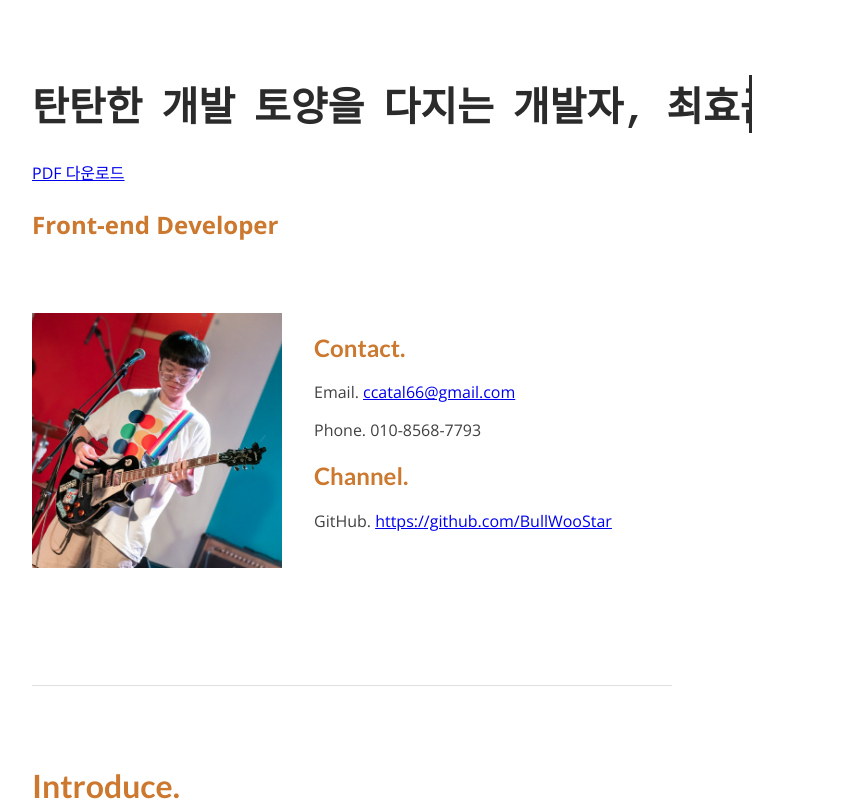
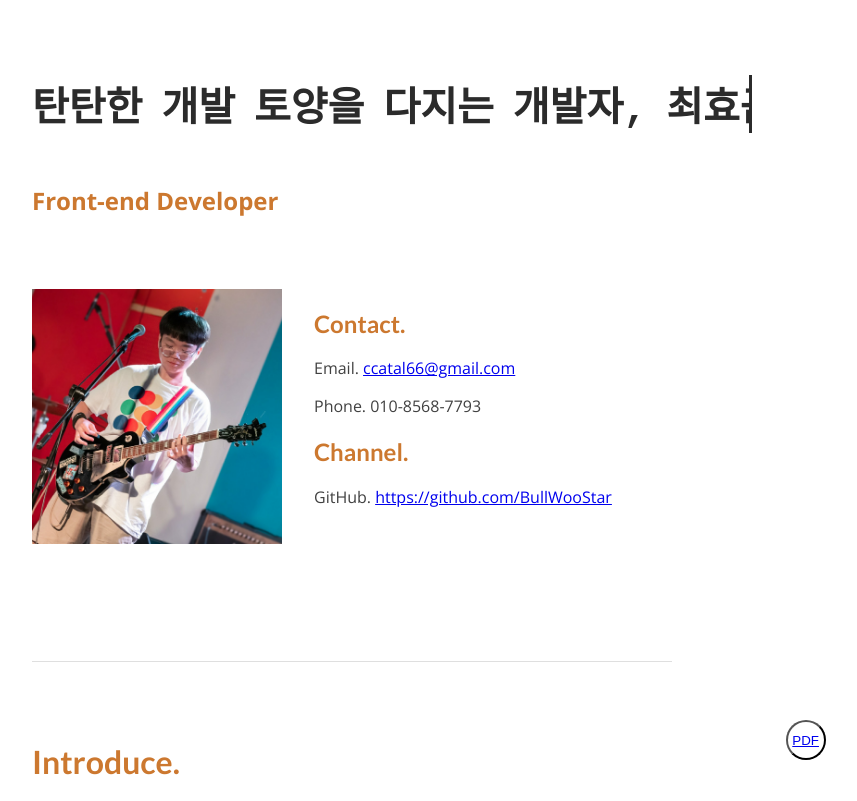
Before and after one commit to BullWooStar/my-resume, a Next.js app: page / in a window 1280 px wide. Shown: the top 801 px of the page, without its empty margins (288-1145 px from the left). Built offline with nearby package versions, Linux system fonts and the light colour scheme.

Commit message:
feat: pdf버튼생성

```diff
--- a/UI&Layout/PdfDownLoadButton.js
+++ b/UI&Layout/PdfDownLoadButton.js
@@ -1,10 +1,12 @@
+import styles from "./PdfDownLoadButton.module.css";
+
 function PdfDownLoadButton() {
   return (
-    <>
+    <button className={styles.button}>
       <a href="../public/static/resume.pdf" download>
-        PDF 다운로드
+        PDF
       </a>
-    </>
+    </button>
   );
 }
 
--- /dev/null
+++ b/UI&Layout/PdfDownLoadButton.module.css
@@ -0,0 +1,13 @@
+.button {
+  width: 40px;
+  height: 40px;
+  position: fixed;
+  right: 13%;
+  bottom: 5%;
+  display: flex;
+  justify-content: center;
+  align-items: center;
+
+  background-color: white;
+  border-radius: 50%;
+}
```
